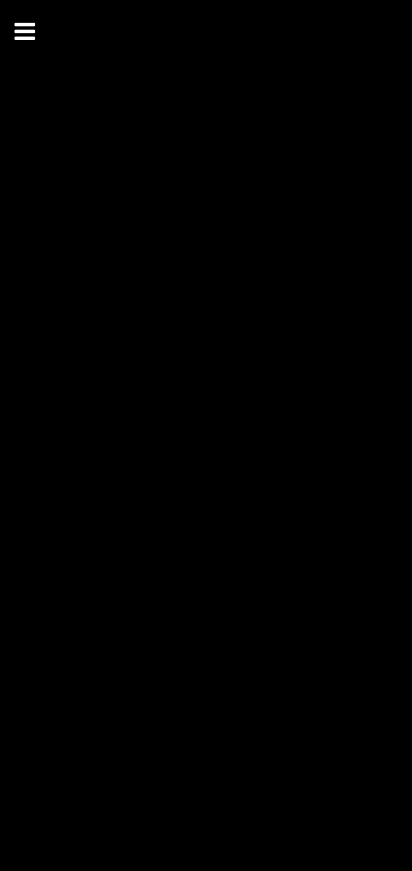
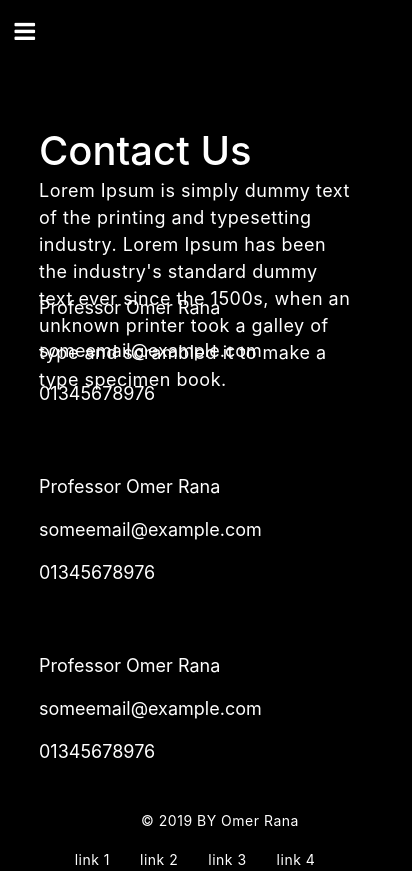
Before and after one commit to t1103anveer/DTEWebsite, a React (Create React App) app: page /ContactUs in a window 390 px wide. Shown: the whole page, 412 px wide, since content can reach past the window. Before the commit the page ends 844 px from the top, so only its background shows below. Built offline with nearby package versions, Linux system fonts and the light colour scheme.

Commit message:
Added contact us page and tested responsive functionality and added to home page.

```diff
--- a/src/App.js
+++ b/src/App.js
@@ -1,9 +1,5 @@
 import React from 'react';
 import "./index.css";
-import Navbar from './Navbar';
-import Hero from './Hero';
-import WorkStreams from './WorkStreams';
-import OurTeam from './OurTeam';
 import $ from "jquery"
 import WOW from "wowjs/dist/wow.js";
 import "bootstrap/dist/css/bootstrap.css";
@@ -32,6 +28,8 @@ class App extends  React.Component {
                 </Switch>
             </Router>
 
+
+
         );
     }
 }
--- a/src/ContactUs.js
+++ b/src/ContactUs.js
@@ -1,13 +1,38 @@
 import React from 'react';
 import Navbar from './Navbar';
+import Footer from './Footer';
 
 export default function ContactUs(){
 
     return(
         <div>
             <Navbar/>
-
-
+            <div className="contact-wrapper">
+                <div className="contact-title">
+                    <h1>Contact Us</h1>
+                </div>
+                <div className="contact-intro">
+                    <p>Lorem Ipsum is simply dummy text of the printing and typesetting industry. Lorem Ipsum has been the industry's standard dummy text ever since the 1500s, when an unknown printer took a galley of type and scrambled it to make a type specimen book. </p>
+                </div>
+                <div className="contact-cards">
+                    <div className="contact-one">
+                        <p className="contact-name">Professor Omer Rana</p>
+                        <p className="contact-email">someemail@example.com</p>
+                        <p className="contact-phone">01345678976</p>
+                    </div>
+                    <div className="contact-two">
+                        <p className="contact-name">Professor Omer Rana</p>
+                        <p className="contact-email">someemail@example.com</p>
+                        <p className="contact-phone">01345678976</p>
+                    </div>
+                    <div className="contact-three">
+                        <p className="contact-name">Professor Omer Rana</p>
+                        <p className="contact-email">someemail@example.com</p>
+                        <p className="contact-phone">01345678976</p>
+                    </div>
+                </div>
+            </div>
+            <Footer/>
         </div>
     )
 }
--- /dev/null
+++ b/src/Footer.js
@@ -0,0 +1,22 @@
+import React from 'react';
+
+export default function Footer(){
+
+    return(
+
+        <div>
+            <div className="footer">
+                <div className="copyright-text">
+                    <p className="copyright">© 2019 BY Omer Rana</p>
+                </div>
+                <div className="links">
+                    <span className="footer-links"><a href="/Home">link 1</a></span>
+                    <span className="footer-links"><a href="/Home">link 2</a></span>
+                    <span className="footer-links"><a href="/Home">link 3</a></span>
+                    <span className="footer-links"><a href="/Home">link 4</a></span>
+                </div>
+            </div>
+        </div>
+    )
+
+}
--- a/src/Home.js
+++ b/src/Home.js
@@ -4,6 +4,7 @@ import Navbar from './Navbar';
 import Hero from './Hero';
 import WorkStreams from './WorkStreams';
 import OurTeam from './OurTeam';
+import Footer from './Footer';
 import $ from "jquery"
 import WOW from "wowjs/dist/wow.js";
 import "bootstrap/dist/css/bootstrap.css";
@@ -62,8 +63,8 @@ class Home extends  React.Component {
                 <Hero/>
                 <WorkStreams/>
                 <OurTeam/>
+                <Footer/>
             </div>
-
 
         );
     }
--- a/src/Navbar.js
+++ b/src/Navbar.js
@@ -32,7 +32,7 @@ export  default class  Navbar extends  React.Component{
                     </div>
 
                     <ul>
-                        <li><a href="#">Home</a></li>
+                        <li><a href="/Home">Home</a></li>
                         <li><a href="#">Work Streams </a>
                             <ul>
                                 <li><a href="#">Project 1</a></li>
--- a/src/WorkStreams.js
+++ b/src/WorkStreams.js
@@ -5,13 +5,13 @@ export default function WorkStreams() {
     return(
         <div>
             <div className="workStreams-wrapper">
-                <div className="title">
+                <div className="title wow fadeInUp" data-wow-delay="0.25s">
                     <h1>Work Streams</h1>
                 </div>
 
                 <div className="work-stream">
                     <div className="work-stream-title">
-                        <h3>Work Stream 1</h3>
+                        <h3><a className="work-stream-link" href="/Home">Work Stream 1</a></h3>
                     </div>
 
                     <div className="work-stream-summary">
@@ -21,7 +21,7 @@ export default function WorkStreams() {
 
                 <div className="work-stream">
                     <div className="work-stream-title">
-                        <h3>Work Stream 2</h3>
+                        <h3><a className="work-stream-link" href="/Home">Work Stream 2</a></h3>
                     </div>
 
                     <div className="work-stream-summary">
@@ -31,7 +31,7 @@ export default function WorkStreams() {
 
                 <div className="work-stream">
                     <div className="work-stream-title">
-                        <h3>Work Stream 3</h3>
+                        <h3><a className="work-stream-link" href="/Home">Work Stream 3</a></h3>
                     </div>
 
                     <div className="work-stream-summary">
@@ -41,7 +41,7 @@ export default function WorkStreams() {
 
                 <div className="work-stream">
                     <div className="work-stream-title">
-                        <h3>Work Stream 4</h3>
+                        <h3><a className="work-stream-link" href="/Home">Work Stream 4</a></h3>
                     </div>
 
                     <div className="work-stream-summary">
--- a/src/index.css
+++ b/src/index.css
@@ -17,9 +17,10 @@ html, body{
   width: 100%;
   height: 100vh;
   overflow: hidden;
-  background: url("./rodion-kutsaev-049M_crau5k-unsplash.jpg") no-repeat 50% 50%;
+  background: url("./rodion-kutsaev-049M_crau5k-unsplash.jpg") no-repeat fixed 50% 50%;
   background-size: cover;
 }
+
 .background-image::after {
   content: "";
   position: absolute;
@@ -40,7 +41,7 @@ nav{
 
 ul {
   list-style-type: none;
-  background: rgba(0, 0, 0, 0.6);
+  background: rgba(0, 0, 0, 0.8);
   display: flex;
   justify-content: center;
   flex-flow: wrap;
@@ -65,13 +66,13 @@ ul li a:hover {
 ul ul {
   position: absolute;
   min-width: 150px;
-  background: rgba(0, 0, 0, 0.6);
+  background: rgba(0, 0, 0, 0.8);
   display: none;
 }
 
 ul ul li {
   display: block;
-  background: rgba(0, 0, 0, 0.6);
+  background: rgba(0, 0, 0, 0.8);
 }
 
 ul li:hover ul {
@@ -80,7 +81,7 @@ ul li:hover ul {
 
 .menu{
   display: none;
-  background: rgba(0, 0, 0, 0.6);
+  background: rgba(0, 0, 0, 0.8);
   color: white;
   font-size: 24px;
   padding: 0.6em;
@@ -96,7 +97,7 @@ ul li:hover ul {
   ul {
     display: none;
     position: static;
-    background: rgba(0, 0, 0, 0.6);
+    background: rgba(0, 0, 0, 0.8);
   }
 
   ul li {
@@ -153,8 +154,8 @@ h3{
 .ourTeam-wrapper{
   width: 100%;
   background: black;
-  position: absolute;
-  margin-top: 25px;
+  position: relative;
+  padding-top: 25px;
   text-align: center
 }
 
@@ -264,12 +265,12 @@ h3{
 
   20% {
     opacity: 1;
-    left: 100px;
+    left: 120px;
   }
 
   100% {
     opacity: 1;
-    left: 100px;
+    left: 120px;
   }
 }
 
@@ -295,3 +296,107 @@ h3{
     display: none;
   }
 }
+
+.footer{
+  width: 100%;
+  height: 5vh;
+  background: black;
+  padding-top: 50px;
+  position: relative;
+  display: flex;
+  flex-wrap: wrap;
+  justify-content: space-around;
+}
+
+.copyright-text{
+  margin-left: 50px;
+}
+
+.copyright{
+  font-size: 14px;
+  color: white;
+  letter-spacing: 0.5px;
+}
+
+.footer-links{
+  font-size: 14px;
+  color: white;
+  letter-spacing: 0.5px;
+  padding: 0 15px 0 15px;
+}
+.footer-links a{
+  text-decoration: none;
+  color: white;
+}
+
+.footer-links a:hover{
+  text-decoration: none;
+  color: #509A06;
+}
+
+.work-stream-link{
+  text-decoration: none;
+  color: #509A06;
+}
+
+.work-stream-link:hover{
+  text-decoration: none;
+  color: darkolivegreen;
+}
+
+.contact-wrapper{
+  height: 90vh;
+  width: 100%;
+  background-color: black;
+  position: relative;
+}
+
+
+.contact-title{
+  position: relative;
+  width: 80%;
+  height: 6vh;
+  margin: auto;
+  padding-top: 15vh;
+}
+
+.contact-intro{
+  width: 80%;
+  height: 8vh;
+  margin: auto;
+  position: relative;
+  padding-top: 50px;
+}
+
+.contact-intro p{
+  color: white;
+  letter-spacing: 0.5px;
+  font-size: 18px;
+}
+
+.contact-cards{
+  padding-top: 50px;
+  width: 80%;
+  margin: auto;
+  position: relative;
+  display: flex;
+  flex-wrap: wrap;
+  justify-content: left;
+}
+
+.contact-one{
+  padding: 50px 150px 0 0;
+}
+
+.contact-two{
+  padding: 50px 150px 0 0;
+}
+
+.contact-three{
+  padding: 50px 150px 0 0;
+}
+
+.contact-cards p{
+  color: white;
+  font-size: 18px;
+}
```
